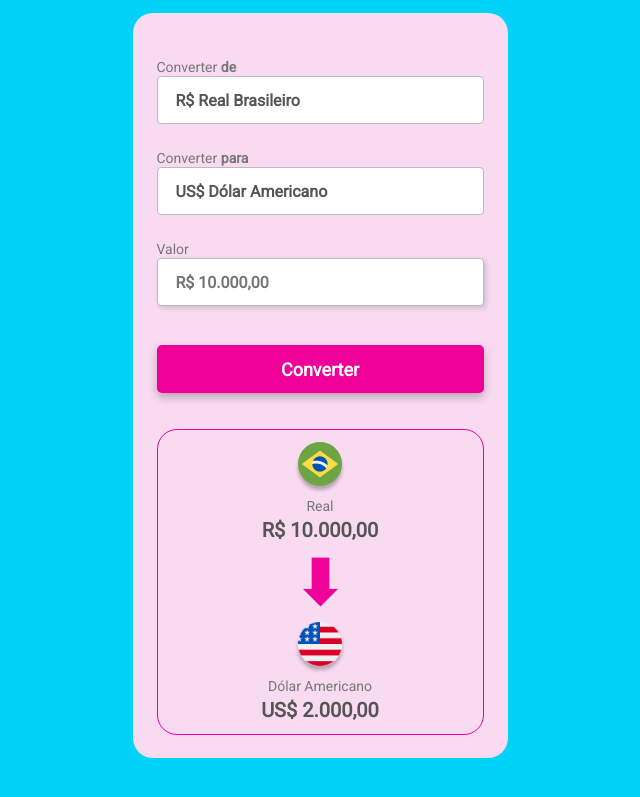
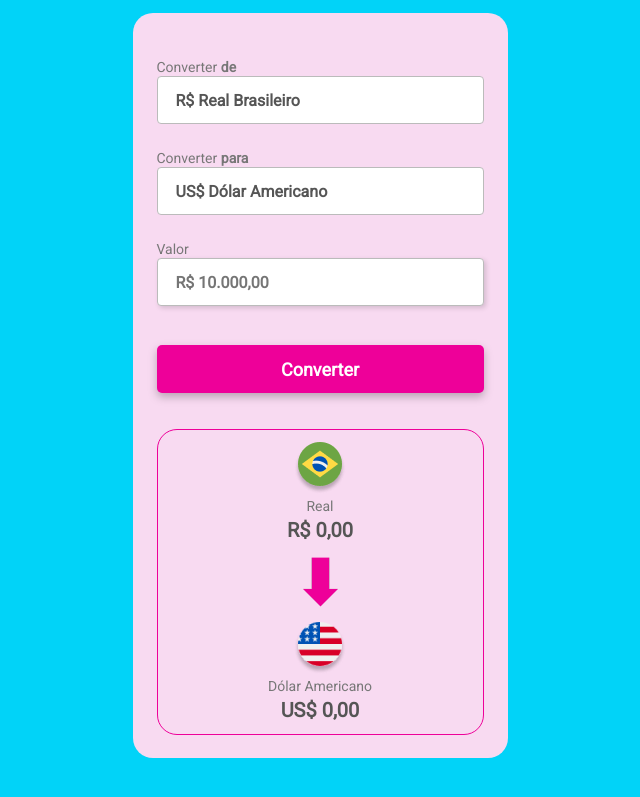
Before and after one commit to pinkjazz/Conversor-de-moedas-DevClub, a plain HTML site: page index.html in a window 1280 px wide. Shown: the part 325-1122 px from the top of the page, without its empty margins (320-960 px from the left). Drawn offline with Linux system fonts and the light colour scheme.

Commit message:
Zerei numero iniciais de exemplo

```diff
--- a/index.html
+++ b/index.html
@@ -48,7 +48,7 @@
             <div class="currency-box">
                 <img id="from-currency-img" src="./assets/real.png" alt="Logo-moeda-a-converter">
                 <p class="currency" id="from-currency-name">Real</p>
-                <p class="value-to-convert">R$ 10.000,00</p>
+                <p class="value-to-convert">R$ 0,00</p>
             </div>
 
             <img class="arrow-img" src="./assets/Seta.png" alt="seta">
@@ -56,7 +56,7 @@
             <div class="currency-box">
                 <img class="currency-img" src="./assets/dollar.png" alt="Logo-moeda-convertida">
                 <p class="currency" id="currency-name">Dólar Americano</p>
-                <p class="value-converted">US$ 2.000,00</p>
+                <p class="value-converted">US$ 0,00</p>
             </div>
         </section>
 
```
